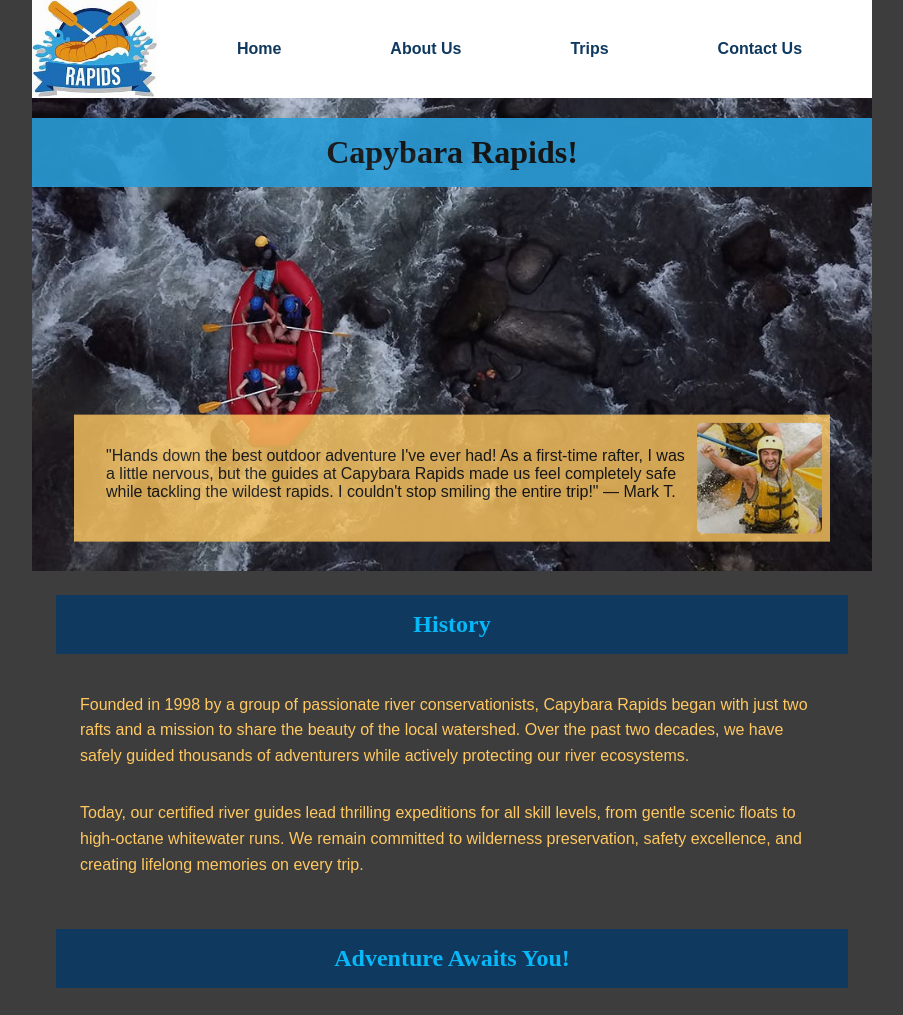
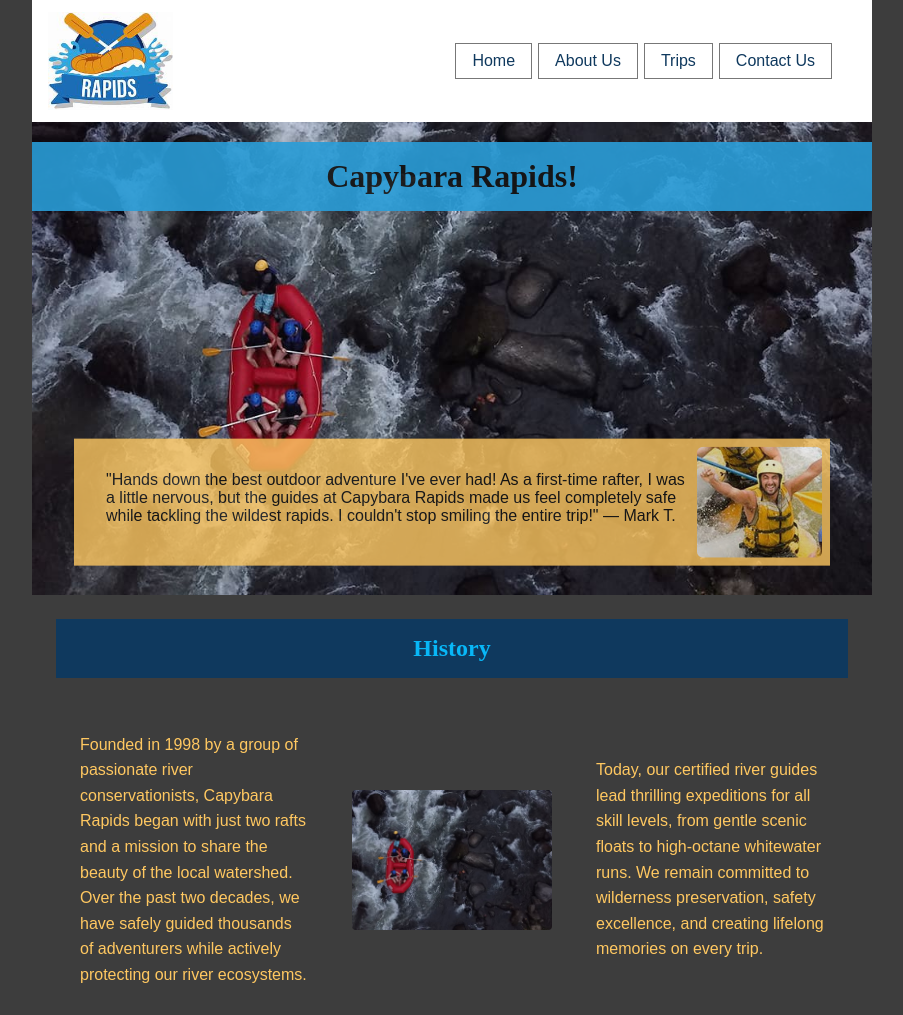
Before and after one commit to neomoon007/wdd130, a plain HTML site: page wwr/about.html in a window 1280 px wide. Shown: the top 1015 px of the page, without its empty margins (188-1091 px from the left). Drawn offline with Linux system fonts and the light colour scheme.

Commit message:
update website to match guidelines

```diff
--- a/wwr/about.html
+++ b/wwr/about.html
@@ -32,12 +32,15 @@
         </div>
         <section>
             <h2>History</h2>
+            <div class="history-content">
                 <p>
                     Founded in 1998 by a group of passionate river conservationists, Capybara Rapids began with just two rafts and a mission to share the beauty of the local watershed. Over the past two decades, we have safely guided thousands of adventurers while actively protecting our river ecosystems.
                 </p>
+                <img src="images/hero.jpg" alt="Capybara Rapids river expedition">
                 <p>
                     Today, our certified river guides lead thrilling expeditions for all skill levels, from gentle scenic floats to high-octane whitewater runs. We remain committed to wilderness preservation, safety excellence, and creating lifelong memories on every trip.
                 </p>
+            </div>
         </section>
         <section>
             <h2>Adventure Awaits You!</h2>
--- a/wwr/styles/rafting.css
+++ b/wwr/styles/rafting.css
@@ -19,6 +19,7 @@ header {
     display: grid;
     grid-template-columns: auto 1fr;
     align-items: center;
+    padding: 12px 16px;
 }
 
 body {
@@ -112,24 +113,44 @@ figure {
     margin: 30px;
 }
 
-section p {
+.history-content {
+    display: grid;
+    grid-template-columns: 1fr auto 1fr;
+    gap: 20px;
+    align-items: center;
+}
+
+.history-content p {
     line-height: 1.6;
-    margin-bottom: 12px;
+}
+
+.history-content img {
+    width: 200px;
+    height: 140px;
+    object-fit: cover;
+    display: block;
+    border-radius: 4px;
 }
 
 header nav {
-    justify-content: space-around;
+    justify-content: flex-end;
 }
 
 header nav a {
     text-decoration: none;
     color: var(--primary-color);
-    font-weight: bold;
+    font-weight: 500;
+    padding: 8px 16px;
+    border: 1px solid #777;
+    margin-left: -1px;
+    margin-top: 0;
+    background-color: #fff;
+    text-align: center;
 }
 
 header nav a:hover {
-    color: var(--secondary-color);
-    text-decoration: underline;
+    background-color: var(--secondary-color);
+    color: #fff;
 }
 
 nav {
```
Lines whose indentation alone changed are shown as unchanged.
